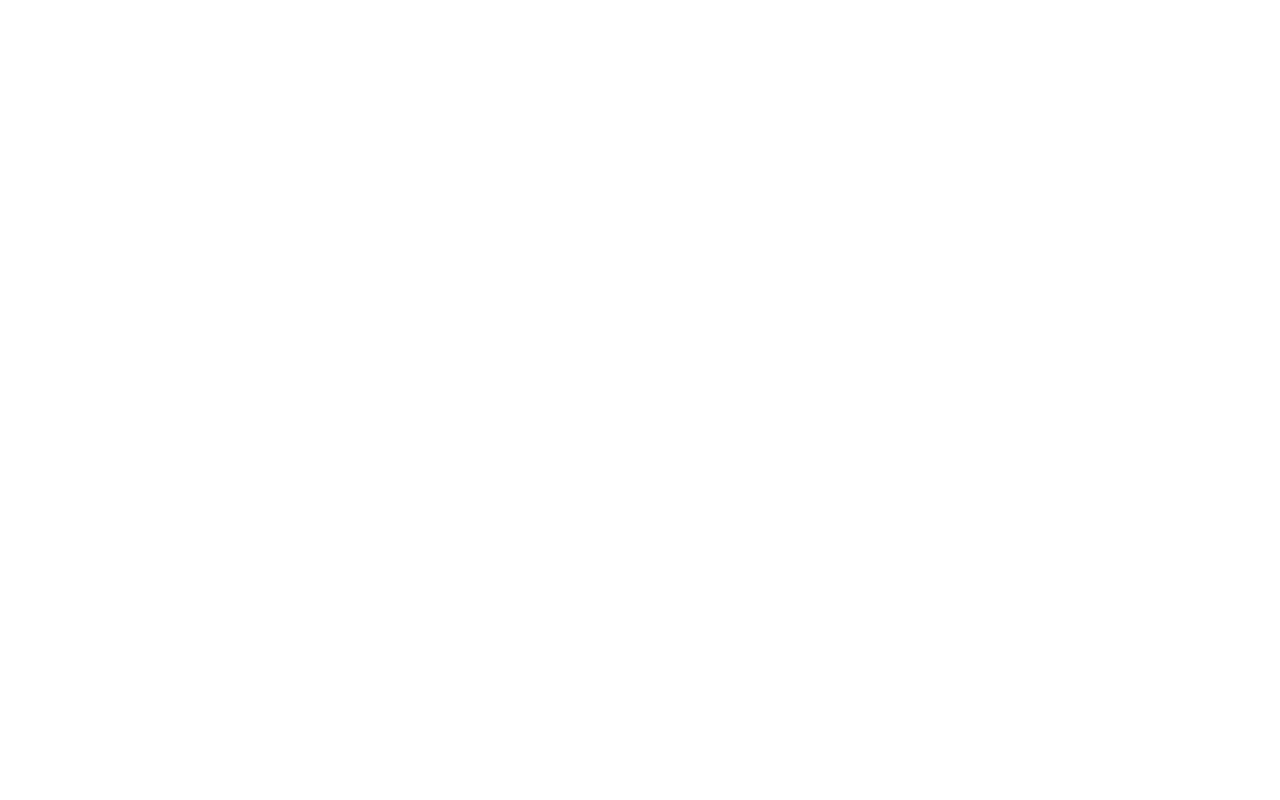
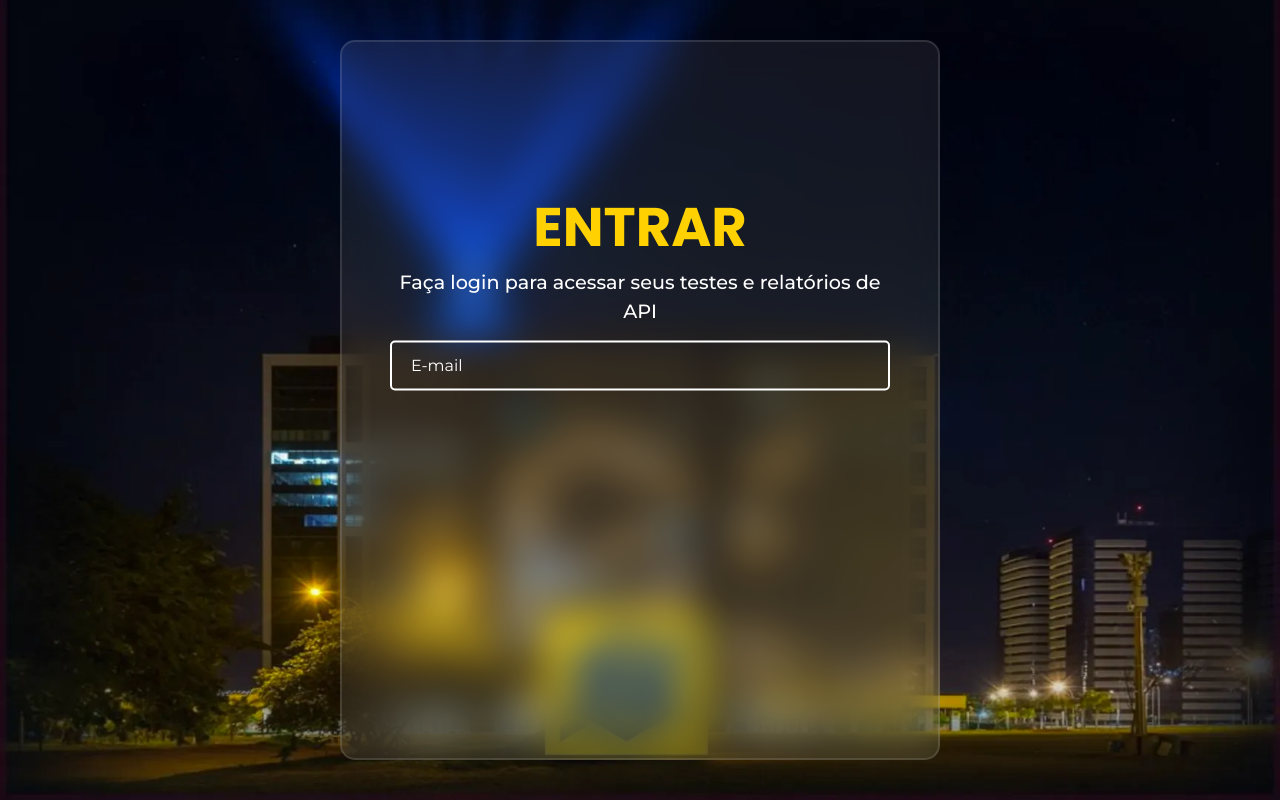
Before and after one commit to caioxdev/Frontend-Projeto-Banco-do-Brasil, a website: page index.html in a window 1280 px wide. Drawn offline with nearby package versions, Linux system fonts and the light colour scheme.

Commit message:
Adicionando tela de login

```diff
--- a/assets/scss/main.scss
+++ b/assets/scss/main.scss
@@ -2,3 +2,103 @@
 @use "variables";
 @use "layout";
 @use "components";
+
+// importações fontes
+@import url('https://fonts.googleapis.com/css2?family=Montserrat:ital,wght@0,100..900;1,100..900&family=Poppins:ital,wght@0,100;0,200;0,300;0,400;0,500;0,600;0,700;0,800;0,900;1,100;1,200;1,300;1,400;1,500;1,600;1,700;1,800;1,900&display=swap');
+
+// Meus estilos
+ $cor-btn: #053D8F;
+
+ * {
+    margin: 0;
+    padding: 0;
+    box-sizing: border-box;
+ }
+
+ body {
+    background-image: url('../../assets/images/img-fundo-entrar.webp');
+    background-size: cover;
+    background-repeat: no-repeat;
+    background-position: center bottom;
+    background-attachment: fixed;
+ }
+
+ // container-enter
+ .container-enter {
+    width: 600px;
+    height: 720px;
+    border-radius: 15px;
+    border: 2px solid rgba(255, 255, 255, 0.116);
+    background: rgba(255, 255, 255, 0.075);
+    backdrop-filter: blur(20px);
+    position: absolute;
+    top: 50%;
+    left: 50%;
+    transform: translate(-50%, -50%);
+
+    h1 {
+        color: #ffd100;
+        text-align: center;
+        font-family: Poppins;
+        font-size: 3.4rem;
+        text-transform: uppercase;
+        font-weight: 700;
+    }
+
+    p {
+        color: #fff;
+        text-align: center;
+        font-family: Montserrat;
+        font-size: 1.2rem;
+        font-weight: 500;
+
+        &::first-letter {
+            text-transform: uppercase;
+        }
+    }
+}
+
+.content-enter {
+    position: absolute;
+    top: 35%;
+    left: 50%;
+    transform: translate(-50%, -50%);
+}
+
+ // input-email
+ .input-email {
+    position: relative;
+
+    label {
+        color: #fff;
+        padding: 0 5px;
+        position: absolute;
+        transform: translateY(-50%);
+        font-family: Montserrat;
+        font-size: 1rem;
+        top: 50%;
+        left: 1em;
+        pointer-events: none;
+        transition: all .3s ease;
+    }
+
+    input {
+        background-color: transparent;
+        color: #fff;
+        border: 2px solid #fff;
+        border-radius: 5px;
+        width: 500px;
+        height: 50px;
+        padding: 0 1rem;
+        outline: none;
+
+        &:focus + label,
+        &:valid + label {
+            top: 0;
+            background-color: rgba(34, 32, 32, 0.527);
+            backdrop-filter: blur(2px);
+            font-size: 0.75rem;
+            padding: 0 7px;
+        }
+    }
+ } // fim input-email
--- a/index.html
+++ b/index.html
@@ -6,9 +6,18 @@
     <link rel="icon" href="./assets/images/favicon-bb.svg">
     <link rel="stylesheet" href="../dist/css/main.css">
     <script src="../node_modules/bootstrap/dist/js/bootstrap.bundle.min.js"></script>
-    <title>Início</title>
+    <title>Login</title>
 </head>
 <body>
-
+    <div class="container-enter">
+        <div class="content-enter">
+            <h1>entrar</h1>
+            <P>faça login para acessar seus testes e relatórios de API</P>
+            <div class="input-email">
+                <input id="email" type="email" required>
+                <label for="email">E-mail</label>
+            </div>
+        </div>
+    </div>
 </body>
 </html>
```
Also changed, not shown: assets/images/img-fundo-entrar.webp (added), dist/css/main.css, pages/resumo.html (added), 1 other file.
